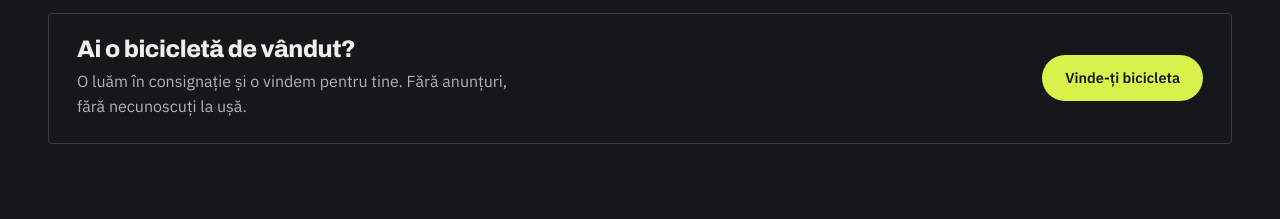
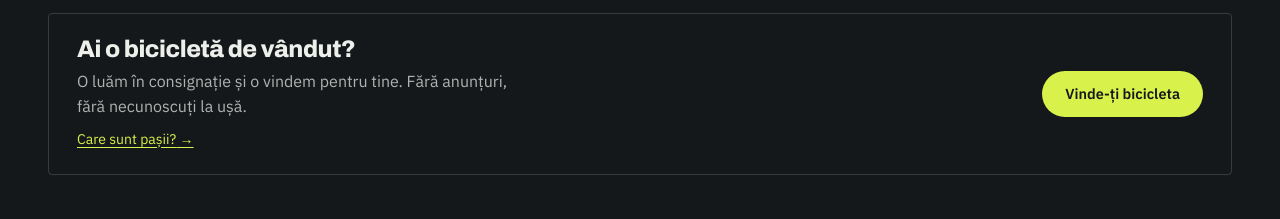
Before and after one commit to mihaiciradev/secondcycle, a Next.js app: page / in a window 1280 px wide. Shown: the part 2400-2619 px from the top of the page. Built offline with nearby package versions, Linux system fonts and the light colour scheme; no server answers; the database is empty.

Commit message:
feat(consignatie-pf): link the flow page from home banner, footer, and /sell

```diff
--- a/src/app/home-client.tsx
+++ b/src/app/home-client.tsx
@@ -491,6 +491,19 @@ export function HomeClient({
                 <p style={{ marginTop: 8, color: "rgba(237,239,234,.72)", maxWidth: "46ch" }}>
                   {t.sellBanner.text}
                 </p>
+                <Link
+                  href="/consignatie-pf"
+                  style={{
+                    display: "inline-block",
+                    marginTop: 10,
+                    fontSize: 14,
+                    color: "var(--hivis)",
+                    textDecoration: "underline",
+                    textUnderlineOffset: 3,
+                  }}
+                >
+                  {t.sellBanner.stepsLink} →
+                </Link>
               </div>
               <a className="btn btn--hivis" href="/sell">
                 {t.sellBanner.cta}
--- a/src/app/sell/page.tsx
+++ b/src/app/sell/page.tsx
@@ -1,4 +1,5 @@
 import type { Metadata } from "next";
+import Link from "next/link";
 import { SiteHeader } from "@/components/site/site-header";
 import { SiteFooter } from "@/components/site/site-footer";
 import { company } from "@/lib/content/site";
@@ -110,6 +111,20 @@ export default function SellPage() {
               </li>
             ))}
           </ol>
+
+          <div className="mt-8 flex flex-wrap items-center gap-x-4 gap-y-2">
+            <Link
+              href="/consignatie-pf"
+              className="inline-flex items-center gap-1.5 font-medium text-blue underline-offset-2 hover:underline"
+            >
+              Vezi pașii în detaliu
+              <span aria-hidden>→</span>
+            </Link>
+            <span className="text-sm text-steel">
+              Toți cei 5 pași ai consignației, explicați pas cu pas.
+            </span>
+          </div>
+
           <p className="mt-8 max-w-2xl border-l-2 border-lime pl-4 text-lg text-foreground/80">
             Fără obligații: dacă nu se vinde în perioada stabilită, îți dăm bicicleta înapoi.
           </p>
--- a/src/lib/content/home.ts
+++ b/src/lib/content/home.ts
@@ -81,7 +81,7 @@ interface Dict {
     ctaTitle: string;
     ctaBtn: string;
   };
-  sellBanner: { title: string; text: string; cta: string };
+  sellBanner: { title: string; text: string; cta: string; stepsLink: string };
   footer: {
     blurb: string;
     cols: { title: string; links: { label: string; href: string }[] }[];
@@ -193,6 +193,7 @@ export const messages: Record<Locale, Dict> = {
       title: "Ai o bicicletă de vândut?",
       text: "O luăm în consignație și o vindem pentru tine. Fără anunțuri, fără necunoscuți la ușă.",
       cta: "Vinde-ți bicicleta",
+      stepsLink: "Care sunt pașii?",
     },
     footer: {
       blurb: "Biciclete second-hand, cumpărate, reparate și vândute în România. Curând e-bike și trotinete.",
@@ -208,8 +209,8 @@ export const messages: Record<Locale, Dict> = {
         {
           title: "Vinzi",
           links: [
-            { label: "Cere o evaluare", href: "#sell" },
-            { label: "Cum funcționează", href: "#sell" },
+            { label: "Cere o evaluare", href: "/sell" },
+            { label: "Cum funcționează", href: "/consignatie-pf" },
           ],
         },
         {
@@ -329,6 +330,7 @@ export const messages: Record<Locale, Dict> = {
       title: "Got a bike to sell?",
       text: "We take it on consignment and sell it for you. No listings, no strangers at your door.",
       cta: "Sell your bike",
+      stepsLink: "What are the steps?",
     },
     footer: {
       blurb: "Second-hand bikes, bought, repaired and sold across Romania. E-bikes and scooters soon.",
@@ -344,8 +346,8 @@ export const messages: Record<Locale, Dict> = {
         {
           title: "Sell",
           links: [
-            { label: "Get a valuation", href: "#sell" },
-            { label: "How it works", href: "#sell" },
+            { label: "Get a valuation", href: "/sell" },
+            { label: "How it works", href: "/consignatie-pf" },
           ],
         },
         {
```
